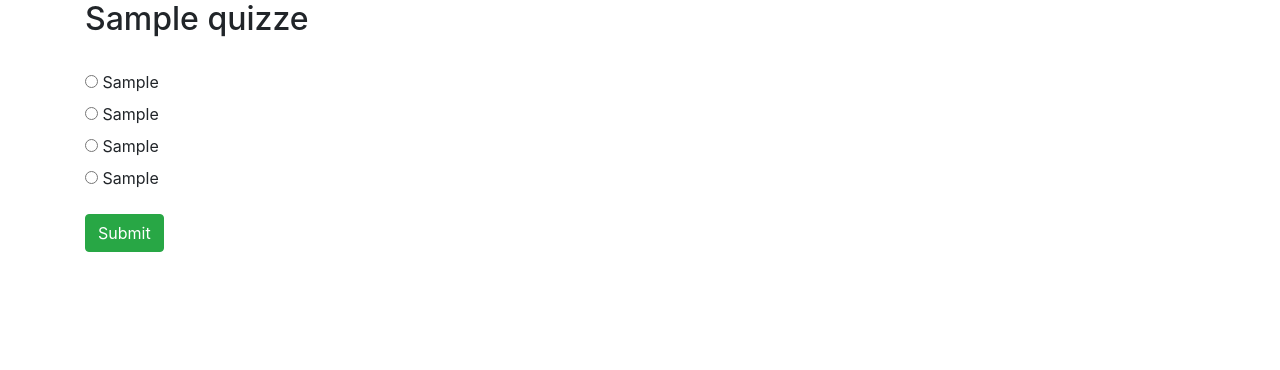
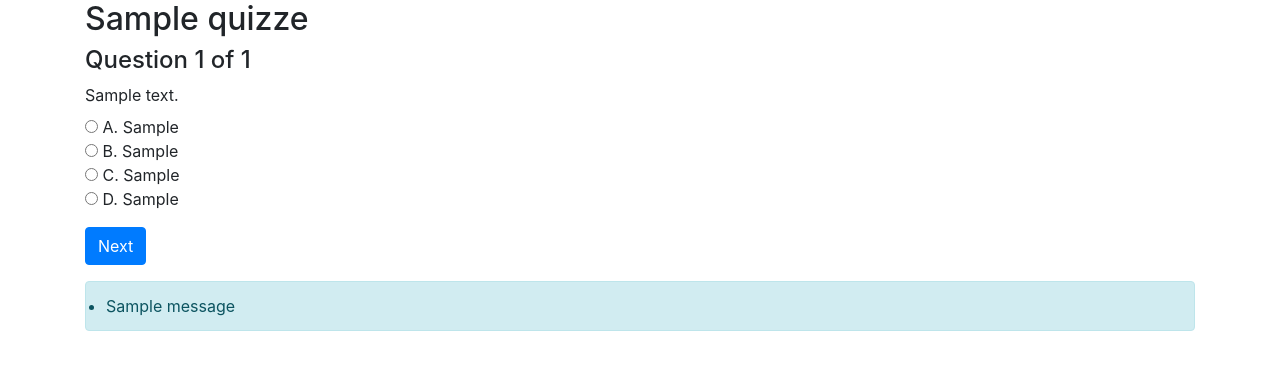
Before and after one commit to sakwasilas/kasneb_quizz_examination, a Flask app: page /student/take_exam/1 in a window 1280 px wide. Shown: the top 370 px of the page. Run offline with Flask 3, Linux system fonts and the light colour scheme; a user stored in the database is signed in; tables that the repository leaves empty hold one stand-in row (values such as "Sample post"); one stand-in notice (Sample message) is shown; some libraries are stand-ins or nearby versions.

Commit message:
new project

```diff
--- a/app.py
+++ b/app.py
@@ -273,58 +273,42 @@ def take_exam(quiz_id):
 
     db = SessionLocal()
     try:
-        user = db.query(User).filter_by(username=session['username']).first()
-        if not user:
-            flash("User not found.", "error")
-            return redirect(url_for('login'))
-
         quiz = db.query(Quiz).filter_by(id=quiz_id).first()
         if not quiz or quiz.status != 'active':
-            flash('This quiz is not available or not active.', 'error')
+            flash('This exam is not active.', 'error')
             return redirect(url_for('student_dashboard'))
 
-        # Get all the questions for the quiz
         questions = db.query(Question).filter_by(quiz_id=quiz_id).all()
-        if not questions:
-            flash('No questions available for this quiz.', 'error')
-            return redirect(url_for('student_dashboard'))
-
-        # Handle the GET request and show the current question
         question_index = int(request.args.get('question_index', 0))
 
-        if question_index >= len(questions):
-            flash('Invalid question index.', 'error')
-            return redirect(url_for('student_dashboard'))
+        if request.method == 'POST':
+            # Calculate score after each submission
+            score = calculate_score(questions)
+            flash(f'Your current score: {score}', 'success')
 
-        current_question = questions[question_index]
+            # Proceed to next question
+            question_index += 1
 
-        # Handle the POST request: Collect the answers and calculate the score
-        if request.method == 'POST':
-            answer = request.form.get(f"question_{current_question.id}")
-            if answer:
-                # Save answer in session or in a temporary storage for submission
-                session[f"answer_{current_question.id}"] = answer
+        # Get current question based on index
+        current_question = questions[question_index] if question_index < len(questions) else None
 
-            # Navigate to the next or previous question based on button click
-            if 'next' in request.form:
-                if question_index + 1 < len(questions):
-                    return redirect(url_for('take_exam', quiz_id=quiz_id, question_index=question_index + 1))
-            elif 'previous' in request.form:
-                if question_index - 1 >= 0:
-                    return redirect(url_for('take_exam', quiz_id=quiz_id, question_index=question_index - 1))
-            elif 'submit' in request.form:
-                # If the user clicks "submit" at the end of the exam
-                score = calculate_score(questions)  # Define your scoring function
-                result = Result(user_id=user.id, quiz_id=quiz_id, score=score)
-                db.add(result)
-                db.commit()
-                flash("You have completed the quiz. Your results will be available in the admin dashboard.", "success")
-                return redirect(url_for('student_dashboard'))
-
-        return render_template('student/take_exam.html', quiz=quiz, question=current_question, question_index=question_index, total_questions=len(questions))
+        return render_template('student/take_exam.html', quiz=quiz, questions=questions,
+                               current_question=current_question, question_index=question_index)
 
     finally:
         db.close()
+
+def calculate_score(questions):
+    score = 0
+    for question in questions:
+        # Get user's answer from the form
+        user_answer = request.form.get(f"question_{question.id}")
+
+        # If user's answer matches the correct option, add the marks
+        if user_answer == question.correct_option:
+            score += question.marks
+
+    return score
 
 def calculate_score(questions):
     # Calculate the score based on the answers stored in the session
--- a/templates/student/take_exam.html
+++ b/templates/student/take_exam.html
@@ -3,49 +3,41 @@
 <head>
     <meta charset="UTF-8">
     <meta name="viewport" content="width=device-width, initial-scale=1.0">
-    <title>{{ quiz.title }}</title>
+    <title>{{ quiz.title }} - Question {{ question_index + 1 }}</title>
     <link rel="stylesheet" href="https://stackpath.bootstrapcdn.com/bootstrap/4.3.1/css/bootstrap.min.css">
 </head>
 <body>
+    <div class="container">
+        <h2>{{ quiz.title }}</h2>
+        <h4>Question {{ question_index + 1 }} of {{ questions|length }}</h4>
 
-<div class="container">
-    <h2>{{ quiz.title }}</h2>
+        {% if current_question %}
+            <form method="POST">
+                <div class="form-group">
+                    <label>{{ current_question.question_text }}</label><br>
+                    <input type="radio" name="question_{{ current_question.id }}" value="A" required> A. {{ current_question.option_a }}<br>
+                    <input type="radio" name="question_{{ current_question.id }}" value="B"> B. {{ current_question.option_b }}<br>
+                    <input type="radio" name="question_{{ current_question.id }}" value="C"> C. {{ current_question.option_c }}<br>
+                    <input type="radio" name="question_{{ current_question.id }}" value="D"> D. {{ current_question.option_d }}<br>
+                </div>
+                <button type="submit" class="btn btn-primary">Next</button>
+            </form>
+        {% else %}
+            <h3>You've completed the quiz!</h3>
+            <a href="{{ url_for('student_dashboard') }}" class="btn btn-success">Go to Dashboard</a>
+        {% endif %}
 
-    <form method="POST">
-        <div class="form-group">
-            <label>{{ question.text }}</label>
-            <div>
-                <input type="radio" name="question_{{ question.id }}" value="A" id="q{{ question.id }}_A" required>
-                <label for="q{{ question.id }}_A">{{ question.option_a }}</label>
-            </div>
-            <div>
-                <input type="radio" name="question_{{ question.id }}" value="B" id="q{{ question.id }}_B">
-                <label for="q{{ question.id }}_B">{{ question.option_b }}</label>
-            </div>
-            <div>
-                <input type="radio" name="question_{{ question.id }}" value="C" id="q{{ question.id }}_C">
-                <label for="q{{ question.id }}_C">{{ question.option_c }}</label>
-            </div>
-            <div>
-                <input type="radio" name="question_{{ question.id }}" value="D" id="q{{ question.id }}_D">
-                <label for="q{{ question.id }}_D">{{ question.option_d }}</label>
-            </div>
+        <div class="mt-3">
+            {% with messages = get_flashed_messages(with_categories=true) %}
+                {% if messages %}
+                    <ul class="alert alert-info">
+                        {% for category, message in messages %}
+                            <li>{{ message }}</li>
+                        {% endfor %}
+                    </ul>
+                {% endif %}
+            {% endwith %}
         </div>
-
-        <!-- Navigation Buttons -->
-        <div>
-            {% if question_index > 0 %}
-                <button type="submit" name="previous" class="btn btn-secondary">Previous</button>
-            {% endif %}
-            {% if question_index < total_questions - 1 %}
-                <button type="submit" name="next" class="btn btn-primary">Next</button>
-            {% else %}
-                <button type="submit" name="submit" class="btn btn-success">Submit</button>
-            {% endif %}
-        </div>
-    </form>
-
-</div>
-
+    </div>
 </body>
 </html>
```
